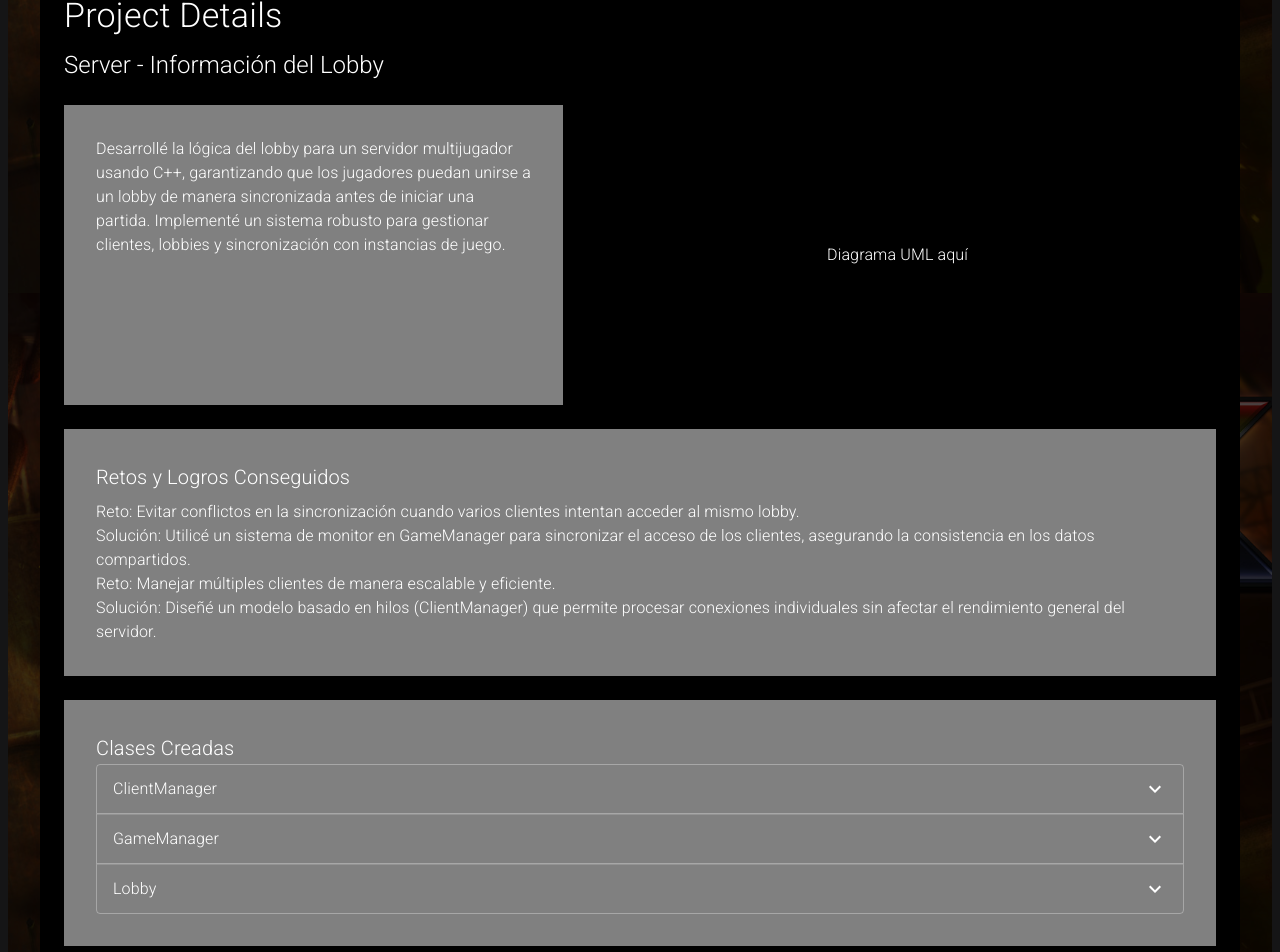
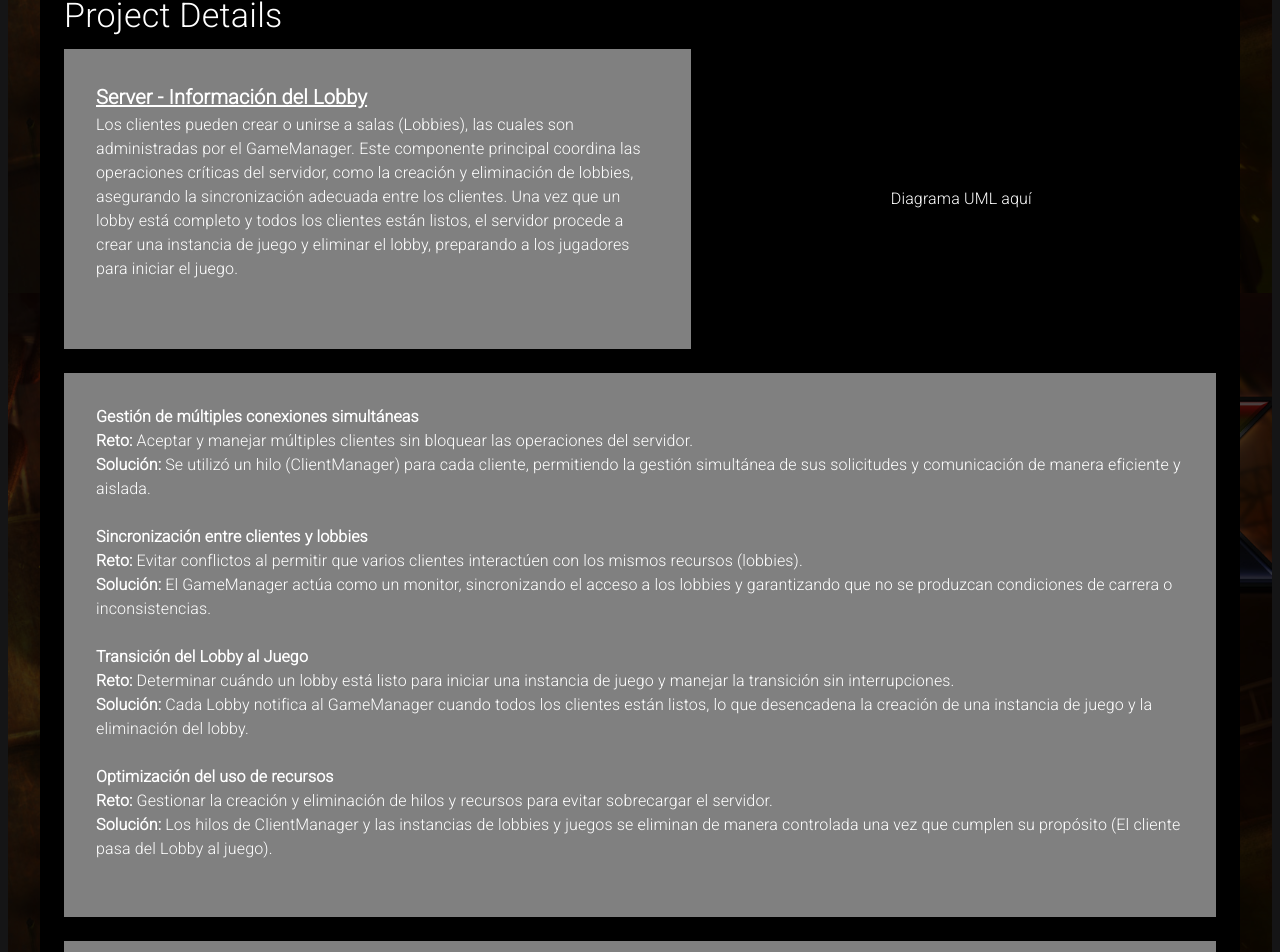
Before and after one commit to IralaElbio/proyects_web, a React (Vite) app in the folder react/: page /duckgame in a window 1280 px wide. Shown: the part 565-1517 px from the top of the page. Built offline with nearby package versions, Linux system fonts and the light colour scheme.

Commit message:
Refactor : Ahora ProyectLobbyInfo usa los nuevos componentes

```diff
--- a/react/src/Pages/duckgame/Components/ProyectLobbyInfo.tsx
+++ b/react/src/Pages/duckgame/Components/ProyectLobbyInfo.tsx
@@ -1,8 +1,8 @@
 import React from 'react';
-import { Box, Typography, Stack, Accordion, AccordionSummary, AccordionDetails, styled } from '@mui/material';
-import ExpandMoreIcon from '@mui/icons-material/ExpandMore';
-
-
+import { Box, Typography, Stack, styled } from '@mui/material';
+import ChallengesAndSolutions from './ChallengesAndSolutions';
+import AccordionListWithHeader from './AccordionList';
+import TitleAndDescription from './TitleAndDescription';
 
 const Container = styled(Box)(({ theme }) => ({
     padding: theme.spacing(4, 4),
@@ -12,88 +12,74 @@ const Container = styled(Box)(({ theme }) => ({
     },
 }));
 
-const StyledAccordion = styled(Accordion)(({ theme }) => ({
-    backgroundColor: 'transparent', // Fondo transparente
-    boxShadow: 'none',             // Sin sombras
-    color: "white",
-    border: '1px solid rgba(255, 255, 255, 0.3)', // Borde opcional
-}));
+const lobbyDescription = `
+  Los clientes pueden crear o unirse a salas (Lobbies), las cuales son administradas por el GameManager.
+  Este componente principal coordina las operaciones críticas del servidor, como la creación y eliminación
+  de lobbies, asegurando la sincronización adecuada entre los clientes. Una vez que un lobby está completo y
+  todos los clientes están listos, el servidor procede a crear una instancia de juego y eliminar el lobby,
+  preparando a los jugadores para iniciar el juego.
+`;
 
+const challengesAndSolutions = [
+    {
+        title: 'Gestión de múltiples conexiones simultáneas',
+        challenge: 'Aceptar y manejar múltiples clientes sin bloquear las operaciones del servidor.',
+        solution: 'Se utilizó un hilo (ClientManager) para cada cliente, permitiendo la gestión simultánea de sus solicitudes y comunicación de manera eficiente y aislada.'
+    },
+    {
+        title: 'Sincronización entre clientes y lobbies',
+        challenge: 'Evitar conflictos al permitir que varios clientes interactúen con los mismos recursos (lobbies).',
+        solution: 'El GameManager actúa como un monitor, sincronizando el acceso a los lobbies y garantizando que no se produzcan condiciones de carrera o inconsistencias.'
+    },
+    {
+        title: 'Transición del Lobby al Juego',
+        challenge: 'Determinar cuándo un lobby está listo para iniciar una instancia de juego y manejar la transición sin interrupciones.',
+        solution: 'Cada Lobby notifica al GameManager cuando todos los clientes están listos, lo que desencadena la creación de una instancia de juego y la eliminación del lobby.'
+    },
+    {
+        title: 'Optimización del uso de recursos',
+        challenge: 'Gestionar la creación y eliminación de hilos y recursos para evitar sobrecargar el servidor.',
+        solution: 'Los hilos de ClientManager y las instancias de lobbies y juegos se eliminan de manera controlada una vez que cumplen su propósito (El cliente pasa del Lobby al juego). '
+    }
+];
+
+
+const accordionData = [
+    {
+        summary: 'ClientManager',
+        details: 'Es un thread que se lanza cada vez que un nuevo cliente es aceptado por el acceptor. Gestiona las peticiones de los clientes relacionadas con entrar o crear un lobby. Toda la comunicación del cliente se realiza de manera bloqueante dentro de esta clase, ya que no utiliza threads adicionales. Hay una instancia de esta clase por cada cliente en el servidor, y todas interactúan con el GameManager.',
+    },
+    {
+        summary: 'GameManager',
+        details: 'Es un monitor y la clase principal del servidor. Aloja las instancias de juego (GameInstance) y los lobbies. Se encarga de gestionar la creación, entrada y eliminación de lobbies, asegurando que los clientes no accedan a lobbies llenos o cerrados. Además, administra la creación, monitoreo y eliminación de los juegos que han finalizado.',
+    },
+    {
+        summary: 'Lobby',
+        details: 'Clase que aloja a los clientes antes de que entren juntos al juego. Notifica al GameManager cuando todos los clientes en el lobby están listos, para proceder con la creación del juego, el cierre del lobby y su posterior eliminación.',
+    },
+];
 
 const ProyectLobbyInfo = () => {
     return (
         <Stack spacing={3}>
             {/* Summary and UML Diagram */}
-            <Typography variant="h5" gutterBottom>
-                Server - Información del Lobby
-            </Typography>
             <Stack direction="row" spacing={2}>
                 <Container>
-
-                    <Typography>
-                        Desarrollé la lógica del lobby para un servidor multijugador usando C++, garantizando que los jugadores puedan unirse a un lobby de manera sincronizada antes de iniciar una partida. Implementé un sistema robusto para gestionar clientes, lobbies y sincronización con instancias de juego.
-                    </Typography>
-
+                    <TitleAndDescription title="Server - Información del Lobby" description={lobbyDescription} />
                 </Container>
 
                 <Box width={3000} height={300} bgcolor="black" display="flex" justifyContent="center" alignItems="center">
                     <Typography>Diagrama UML aquí</Typography>
                 </Box>
             </Stack>
+            <Container>
+                {/* Challenges and Achievements */}
+                <ChallengesAndSolutions data={challengesAndSolutions} />
+            </Container>
 
             <Container>
-                {/* Challenges and Achievements */}
-                <Typography variant="h6" gutterBottom>Retos y Logros Conseguidos</Typography>
-                <Typography>
-                    Reto: Evitar conflictos en la sincronización cuando varios clientes intentan acceder al mismo lobby.
-                    <br />
-                    Solución: Utilicé un sistema de monitor en GameManager para sincronizar el acceso de los clientes, asegurando la consistencia en los datos compartidos.
-                </Typography>
-                <Typography>
-                    Reto: Manejar múltiples clientes de manera escalable y eficiente.
-                    <br />
-                    Solución: Diseñé un modelo basado en hilos (ClientManager) que permite procesar conexiones individuales sin afectar el rendimiento general del servidor.
-                </Typography>
-
-            </Container>
-
-
-            <Container>
-                {/* Classes Subtitle */}
-                <Typography variant="h6">Clases Creadas</Typography>
-                {/* Expandable Class Information */}
-                <StyledAccordion>
-                    <AccordionSummary expandIcon={<ExpandMoreIcon sx={{ color: 'white' }} />}>
-                        <Typography>ClientManager</Typography>
-                    </AccordionSummary>
-                    <AccordionDetails>
-                        <Typography>
-                            Diseñé un hilo que gestiona la conexión y las peticiones de cada cliente que desea unirse o crear un lobby. Implementé comunicaciones bloqueantes para simplificar la interacción con clientes sin threads adicionales. Garantizo una instancia de ClientManager independiente por cliente, permitiendo la escalabilidad y la interacción fluida con el GameManager.
-                        </Typography>
-                    </AccordionDetails>
-                </StyledAccordion>
-
-                <StyledAccordion>
-                    <AccordionSummary expandIcon={<ExpandMoreIcon sx={{ color: 'white' }} />}>
-                        <Typography>GameManager</Typography>
-                    </AccordionSummary>
-                    <AccordionDetails>
-                        <Typography>
-                            Construí la clase raíz del servidor, que aloja y sincroniza los lobbies y las instancias de juego. Implementé lógica para crear, gestionar y eliminar lobbies, sincronizar la entrada de clientes y monitorear las instancias de juego terminadas.
-                        </Typography>
-                    </AccordionDetails>
-                </StyledAccordion>
-
-                <StyledAccordion>
-                    <AccordionSummary expandIcon={<ExpandMoreIcon sx={{ color: 'white' }} />}>
-                        <Typography>Lobby</Typography>
-                    </AccordionSummary>
-                    <AccordionDetails>
-                        <Typography>
-                            Creé una clase que gestiona grupos de clientes dentro de un lobby antes de iniciar una partida. Implementé notificaciones al GameManager para confirmar cuándo todos los jugadores están listos, permitiendo la creación de una instancia de juego y el cierre seguro del lobby.
-                        </Typography>
-                    </AccordionDetails>
-                </StyledAccordion>
+                {/* Additional Information */}
+                <AccordionListWithHeader title="Informacion adicional de las clases" data={accordionData} />
             </Container>
         </Stack>
     );
```
